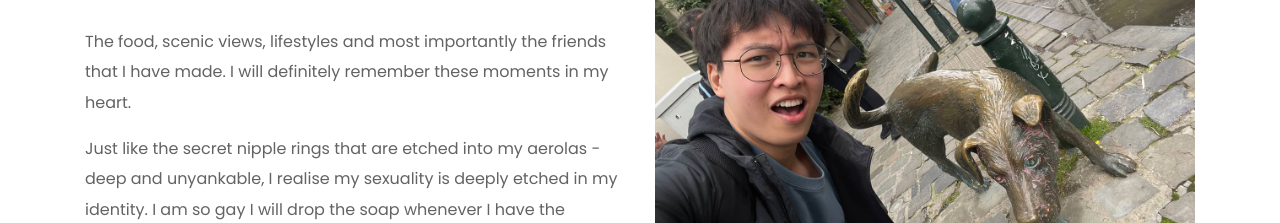
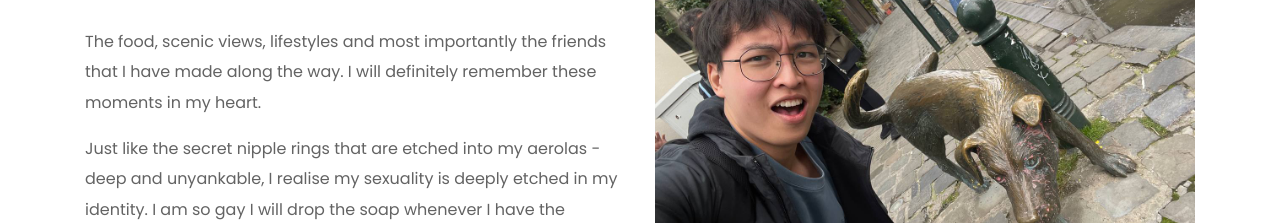
Before and after one commit to zhisheng-foo/torreysanta, a website: page about.html in a window 1280 px wide. Shown: the part 577-800 px from the top of the page. Drawn offline with Linux system fonts and the light colour scheme.

Commit message:
minor adjustments

```diff
--- a/about.html
+++ b/about.html
@@ -76,7 +76,7 @@
                     <div class="about-us-content mb-80">
                         <h3 class="wow fadeInUp" data-wow-delay="100ms">Luv this Europe trip and me coming out</h3>
                         <div class="line wow fadeInUp" data-wow-delay="200ms"></div>
-                        <p class="wow fadeInUp" data-wow-delay="300ms">The food, scenic views, lifestyles and most importantly the friends that I have made. I will definitely remember these moments in my heart.</p>
+                        <p class="wow fadeInUp" data-wow-delay="300ms">The food, scenic views, lifestyles and most importantly the friends that I have made along the way. I will definitely remember these moments in my heart.</p>
                         <p class="wow fadeInUp" data-wow-delay="400ms">Just like the secret nipple rings that are etched into my aerolas - deep and unyankable, I realise my sexuality is deeply etched in my identity. I am so gay I will drop the soap whenever I have the opportunity to do so in the public toilet.</p>
                     </div>
                 </div>
```
